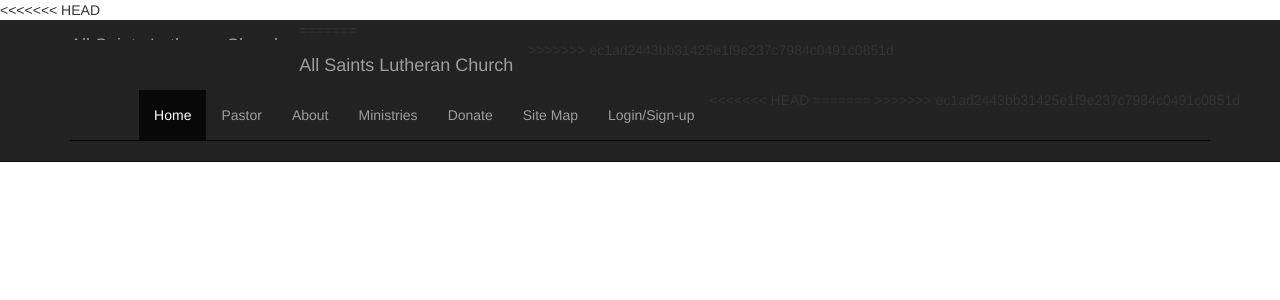
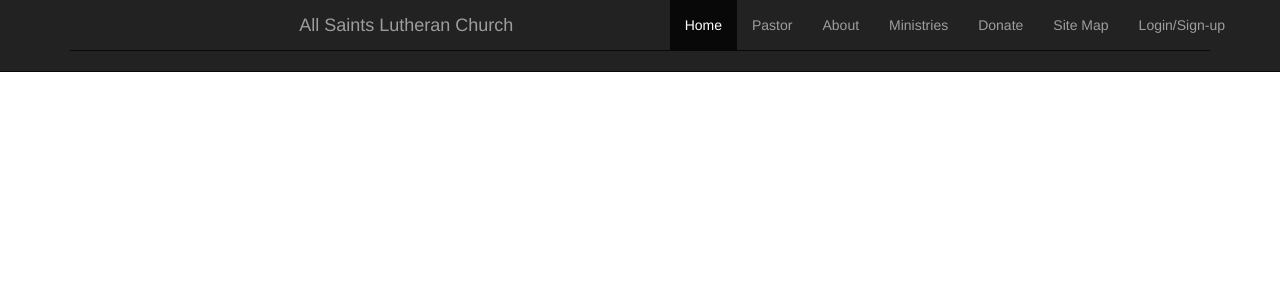
Before and after one commit to hermaa57/WEBDEV_team9, a PHP site: page / in a window 1280 px wide. Shown: the top 300 px of the page. Run offline with PHP 8.4, Linux system fonts and the light colour scheme; some libraries are stand-ins or nearby versions.

Commit message:
fixed retarded code
not sure if it was a computer error or just you being retarded but i removed it

```diff
--- a/team9_proj/php/about.php
+++ b/team9_proj/php/about.php
@@ -8,7 +8,6 @@
 		<link href="../css/style.css" rel="stylesheet">
 	</head>
 	<body>
-<<<<<<< HEAD
 		<!--Navbar container-->
 		<div class="navbar navbar-inverse navbar-static-top" id="navbar">
 			<div class="container" id="navbar">
@@ -18,11 +17,9 @@
 					<span class="icon-bar"></span>
 					<span class="icon-bar"></span>
 				</button>
-=======
 		<div class="navbar navbar-inverse navbar-static-top" id="navbar">
 			<div class="container" id="navbar">
 				<a href="../php/index.php" class="navbar-brand">All Saints Lutheran Church</a>
->>>>>>> ec1ad2443bb31425e1f9e237c7984c0491c0851d
 				<div class="collapse navbar-collapse navHeaderCollapse">
 					<ul class="nav navbar-nav navbar-right">
 						<li><a href="../php/index.php">Home</a></li>
--- a/team9_proj/php/donate.php
+++ b/team9_proj/php/donate.php
@@ -8,7 +8,6 @@
 		<link href="../css/style.css" rel="stylesheet">
 	</head>
 	<body>
-<<<<<<< HEAD
 		<!--Navbar container-->
 		<div class="navbar navbar-inverse navbar-static-top" id="navbar">
 			<div class="container" id="navbar">
@@ -18,11 +17,9 @@
 					<span class="icon-bar"></span>
 					<span class="icon-bar"></span>
 				</button>
-=======
 		<div class="navbar navbar-inverse navbar-static-top" id="navbar">
 			<div class="container" id="navbar">
 				<a href="../php/index.php" class="navbar-brand">All Saints Lutheran Church</a>
->>>>>>> ec1ad2443bb31425e1f9e237c7984c0491c0851d
 				<div class="collapse navbar-collapse navHeaderCollapse">
 					<ul class="nav navbar-nav navbar-right">
 						<li><a href="../php/index.php">Home</a></li>
--- a/team9_proj/php/index.php
+++ b/team9_proj/php/index.php
@@ -8,7 +8,6 @@
 		<link href="../css/style.css" rel="stylesheet">
 	</head>
 	<body>
-<<<<<<< HEAD
 		<!--Navbar container-->
 		<div class="navbar navbar-inverse navbar-static-top" id="navbar">
 			<div class="container" id="navbar">
@@ -18,11 +17,9 @@
 					<span class="icon-bar"></span>
 					<span class="icon-bar"></span>
 				</button>
-=======
 		<div class="navbar navbar-inverse navbar-static-top" id="navbar">
 			<div class="container" id="navbar">
 				<a href="../php/index.php" class="navbar-brand">All Saints Lutheran Church</a>
->>>>>>> ec1ad2443bb31425e1f9e237c7984c0491c0851d
 				<div class="collapse navbar-collapse navHeaderCollapse">
 					<ul class="nav navbar-nav navbar-right">
 						<li class="active"><a  href="../php/index.php">Home</a></li>
@@ -31,15 +28,6 @@
 						<li><a href="../php/ministries.php">Ministries</a></li>
 						<li><a href="../php/donate.php">Donate</a></li>
 						<li><a href="../php/siteMap.php">Site Map</a></li>
-<<<<<<< HEAD
-=======
-						<!--<li class="dropdown">
-							<a href="" class="dropdown-toggle" data-toggle="dropdown">Page</b></a>
-								<ul class="dropdown-menu">
-									<li><a href="">Page Page?</a></li><!--Link to group page-->
-								<!--</ul>
-						</li>-->
->>>>>>> ec1ad2443bb31425e1f9e237c7984c0491c0851d
 						<?php
 							$login = false;
 							if(!$login){
--- a/team9_proj/php/login.php
+++ b/team9_proj/php/login.php
@@ -8,7 +8,6 @@
 		<link href="../css/style.css" rel="stylesheet">
 	</head>
 	<body>
-<<<<<<< HEAD
 		<!--Navbar container-->
 		<div class="navbar navbar-inverse navbar-static-top" id="navbar">
 			<div class="container" id="navbar">
@@ -18,11 +17,9 @@
 					<span class="icon-bar"></span>
 					<span class="icon-bar"></span>
 				</button>
-=======
 		<div class="navbar navbar-inverse navbar-static-top" id="navbar">
 			<div class="container" id="navbar">
 				<a href="../php/index.php" class="navbar-brand">All Saints Lutheran Church</a>
->>>>>>> ec1ad2443bb31425e1f9e237c7984c0491c0851d
 				<div class="collapse navbar-collapse navHeaderCollapse">
 					<ul class="nav navbar-nav navbar-right">
 						<li><a href="../php/index.php">Home</a></li>
--- a/team9_proj/php/ministries.php
+++ b/team9_proj/php/ministries.php
@@ -8,7 +8,6 @@
 		<link href="../css/style.css" rel="stylesheet">
 	</head>
 	<body>
-<<<<<<< HEAD
 		<!--Navbar container-->
 		<div class="navbar navbar-inverse navbar-static-top" id="navbar">
 			<div class="container" id="navbar">
@@ -18,11 +17,9 @@
 					<span class="icon-bar"></span>
 					<span class="icon-bar"></span>
 				</button>
-=======
 		<div class="navbar navbar-inverse navbar-static-top" id="navbar">
 			<div class="container" id="navbar">
 				<a href="../php/index.php" class="navbar-brand">All Saints Lutheran Church</a>
->>>>>>> ec1ad2443bb31425e1f9e237c7984c0491c0851d
 				<div class="collapse navbar-collapse navHeaderCollapse">
 					<ul class="nav navbar-nav navbar-right">
 						<li><a href="../php/index.php">Home</a></li>
--- a/team9_proj/php/pastor.php
+++ b/team9_proj/php/pastor.php
@@ -8,7 +8,6 @@
 		<link href="../css/style.css" rel="stylesheet">
 	</head>
 	<body>
-<<<<<<< HEAD
 		<!--Navbar container-->
 		<div class="navbar navbar-inverse navbar-static-top" id="navbar">
 			<div class="container" id="navbar">
@@ -18,11 +17,9 @@
 					<span class="icon-bar"></span>
 					<span class="icon-bar"></span>
 				</button>
-=======
 		<div class="navbar navbar-inverse navbar-static-top" id="navbar">
 			<div class="container" id="navbar">
 				<a href="../php/index.php" class="navbar-brand">All Saints Lutheran Church</a>
->>>>>>> ec1ad2443bb31425e1f9e237c7984c0491c0851d
 				<div class="collapse navbar-collapse navHeaderCollapse">
 					<ul class="nav navbar-nav navbar-right">
 						<li><a href="../php/index.php">Home</a></li>
--- a/team9_proj/php/profile.php
+++ b/team9_proj/php/profile.php
@@ -8,7 +8,6 @@
 		<link href="../css/style.css" rel="stylesheet">
 	</head>
 	<body>
-<<<<<<< HEAD
 		<!--Navbar container-->
 		<div class="navbar navbar-inverse navbar-static-top" id="navbar">
 			<div class="container" id="navbar">
@@ -18,11 +17,9 @@
 					<span class="icon-bar"></span>
 					<span class="icon-bar"></span>
 				</button>
-=======
 		<div class="navbar navbar-inverse navbar-static-top" id="navbar">
 			<div class="container" id="navbar">
 				<a href="../php/index.php" class="navbar-brand">All Saints Lutheran Church</a>
->>>>>>> ec1ad2443bb31425e1f9e237c7984c0491c0851d
 				<div class="collapse navbar-collapse navHeaderCollapse">
 					<ul class="nav navbar-nav navbar-right">
 						<li><a href="../php/index.php">Home</a></li>
--- a/team9_proj/php/siteMap.php
+++ b/team9_proj/php/siteMap.php
@@ -8,7 +8,6 @@
 		<link href="../css/style.css" rel="stylesheet">
 	</head>
 	<body>
-<<<<<<< HEAD
 		<!--Navbar container-->
 		<div class="navbar navbar-inverse navbar-static-top" id="navbar">
 			<div class="container" id="navbar">
@@ -18,11 +17,9 @@
 					<span class="icon-bar"></span>
 					<span class="icon-bar"></span>
 				</button>
-=======
-		<div class="navbar navbar-inverse navbar-static-top" id="navbar">
+				<div class="navbar navbar-inverse navbar-static-top" id="navbar">
 			<div class="container" id="navbar">
 				<a href="../php/index.php" class="navbar-brand">All Saints Lutheran Church</a>
->>>>>>> ec1ad2443bb31425e1f9e237c7984c0491c0851d
 				<div class="collapse navbar-collapse navHeaderCollapse">
 					<ul class="nav navbar-nav navbar-right">
 						<li><a href="../php/index.php">Home</a></li>
```
